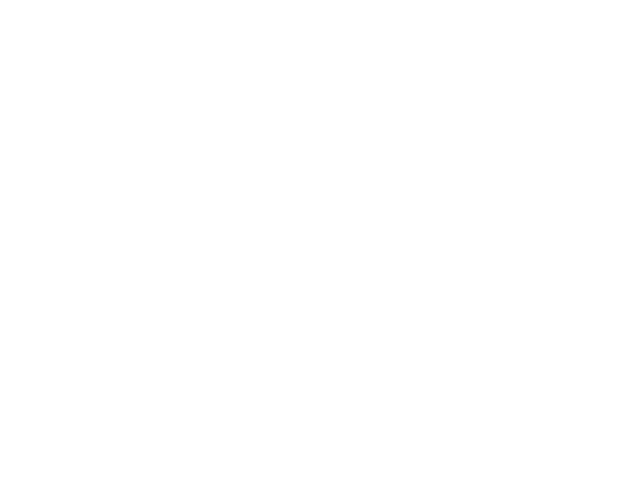
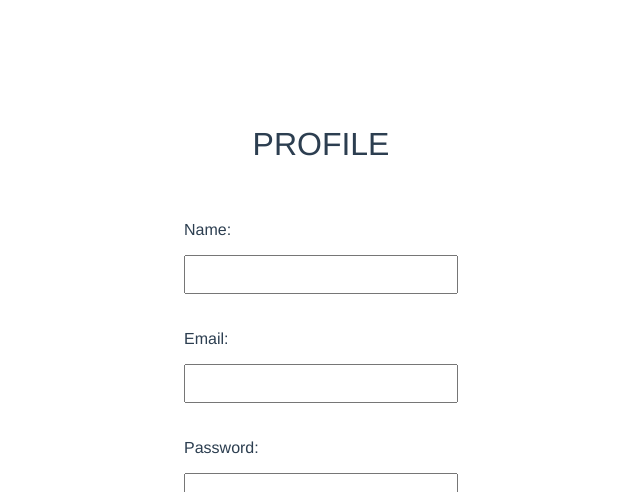
Before and after one commit to Briansangermano/MemoryGameVue, a Vue app: page /home in a window 1280 px wide. Shown: the top 492 px of the page, without its empty margins (319-959 px from the left). Built offline with nearby package versions, Linux system fonts and the light colour scheme.

Commit message:
Implement vuex on the project and change structure

```diff
--- a/package.json
+++ b/package.json
@@ -10,7 +10,8 @@
   "dependencies": {
     "core-js": "^3.19.1",
     "vue": "^2.6.11",
-    "vue-router": "^3.5.3"
+    "vue-router": "^3.5.3",
+    "vuex": "^3.6.2"
   },
   "devDependencies": {
     "@vue/cli-plugin-babel": "~4.5.0",
--- a/src/components/Login.vue
+++ b/src/components/Login.vue
@@ -2,45 +2,61 @@
   <div class="container">
     <div class="card-login">
       <h1>Sign In</h1>
-      <form class="form-group">
+      <div class="form-group">
           <input v-model="email" type="email" class="form-control" placeholder="Email" required>
           <input v-model="password" type="password" class="form-control" placeholder="Password" required>
           <input type="submit" class="btn-primary" @click="submit">
-      </form>
+      </div>
     </div>
   </div>
 </template>
 
 <script>
+import { mapState, mapActions} from "vuex";
+
 export default {
   name: 'Login',
   props: {},
 
-  data: function() {
+  data: () => {
     return {
       email: "",
       password: "",
     };
   },
 
+  computed: {
+    ...mapState(["users"]),
+  },
+
   methods: {
+    ...mapActions(['submitLoging']),
     submit() {
         if (this.email === "" || this.password === "") {
           alert("You need complete fields");
         } else {
-            console.log("LOGIN", this.email, this.password)
-            this.$router.push('profile')
+          if (this.isRegistred().length) {
+            this.submitLoging(this.email);
+            this.$router.push('home');
+          } else {
+            alert("User not is registred");
           }
+        }
+    },
+    isRegistred() {
+      return this.users.filter(user => (user.password === this.password) && (user.email === this.email));
     }
   },
 }
 </script>
 
-<style scope>
+<style scoped>
   .container {
+    margin-top: 200px;
     display: flex;
     justify-content: center;
   }
+
   .card-login {
     display: flex;
     justify-content: center;
@@ -52,6 +68,7 @@ export default {
     flex-direction: column;
     align-items: center;
   }
+
   .form-control {
     margin: 10px;
     padding: 10px;
--- a/src/components/Profile.vue
+++ b/src/components/Profile.vue
@@ -1,15 +1,71 @@
 <template>
-  <div>
-      <p>PROFILE</p>
+  <div class="container-profile">
+      <p class="title">PROFILE</p>
+      <div class="container">
+        <div class="input-container">
+          <p>Name:</p>
+          <input v-model="userLogged.name" type="text" class="form-control">
+        </div>
+        <div class="input-container">
+          <p>Email:</p>
+          <input v-model="userLogged.email" type="text" class="form-control">
+        </div>
+        <div class="input-container">
+          <p>Password:</p>
+          <input v-model="userLogged.password" type="text" class="form-control">
+        </div>
+      </div>
   </div>
 </template>
 
 <script>
+import { mapState } from "vuex";
+
 export default {
 
+   data: () => {
+    return {
+      email: "",
+      password: "",
+      name: "",
+    };
+  },
+
+  computed: {
+    ...mapState(["userLogged"]),
+  },
+
+  mounted () {
+    console.log("PASO", this.userLogged)
+  }
 }
 </script>
 
 <style>
+  .title {
+    font-size: 2em;
+  }
 
+  .container-profile {
+    margin-top: 10%;
+  }
+
+  .container {
+    display: flex;
+    justify-content: center;
+    align-items: center;
+    flex-direction: column;
+  }
+
+  .input-container {
+    margin: 10px 0;
+    display: flex;
+    flex-direction: column;
+    align-items: flex-start;
+  }
+
+  .form-control {
+    padding: 10px;
+    width: 250px;
+  }
 </style>
--- a/src/main.js
+++ b/src/main.js
@@ -1,10 +1,12 @@
 import Vue from 'vue'
 import App from './App.vue'
 import router from "./router";
+import store from "./store";
 
 Vue.config.productionTip = false
 
 new Vue({
   router,
-  render: (h) => h(App),
-}).$mount("#app");
+  store,
+  render: h => h(App)
+}).$mount('#app');
--- a/src/router/index.js
+++ b/src/router/index.js
@@ -1,7 +1,7 @@
 import Vue from "vue";
 import VueRouter from "vue-router";
-import Login from "../components/Login.vue";
-import Profile from "../components/Profile.vue";
+import Login from "../views/Login/Login.vue";
+import Home from "../views/Home/Home.vue";
 
 Vue.use(VueRouter);
 
@@ -12,15 +12,14 @@ const routes = [
     component: Login,
   },
   {
-    path: "/profile",
-    name: "Profile",
-    component: Profile,
+    path: "/home",
+    name: "Home",
+    component: Home,
   },
 ];
 
 const router = new VueRouter({
   mode: "history",
-  base: process.env.BASE_URL,
   routes,
 });
 
--- /dev/null
+++ b/src/store/actions.js
@@ -0,0 +1,7 @@
+import * as types from "./types";
+
+export default {
+  submitLoging({ commit }, emailUser) {
+    commit(types.SUBMIT_LOGING, { emailUser })
+  },
+};
--- /dev/null
+++ b/src/store/index.js
@@ -0,0 +1,30 @@
+import Vue from "vue";
+import Vuex from "vuex";
+
+import actions from "./actions";
+import mutations from "./mutations";
+
+Vue.use(Vuex);
+
+export default new Vuex.Store({
+  state: {
+    users: [
+      {
+        id: 1,
+        name: "Brian",
+        email: "test@test",
+        password: "1234",
+      },
+      {
+        id: 2,
+        name: "Juan",
+        email: "juan@gmail.com",
+        password: "1234",
+      }
+    ],
+    userLogged: {},
+  },
+  mutations,
+  actions,
+  modules: {},
+});
--- /dev/null
+++ b/src/store/mutations.js
@@ -0,0 +1,9 @@
+import * as types from "./types";
+
+export default {
+  // Loging
+  [types.SUBMIT_LOGING](state, { emailUser }) {
+    const userLogged = state.users.find((user) => user.email === emailUser);
+    state.userLogged = userLogged
+  },
+};
--- /dev/null
+++ b/src/store/types.js
@@ -0,0 +1,2 @@
+
+export const SUBMIT_LOGING = "SUBMIT_LOGING";
--- /dev/null
+++ b/src/views/Home/Home.vue
@@ -0,0 +1,16 @@
+<template>
+  <div class="home">
+    <Profile />
+  </div>
+</template>
+
+<script>
+import Profile from "../../components/Profile.vue";
+
+export default {
+  name: "Home",
+  components: {
+    Profile,
+  },
+};
+</script>
--- /dev/null
+++ b/src/views/Login/Login.vue
@@ -0,0 +1,16 @@
+<template>
+  <div class="login">
+    <Login />
+  </div>
+</template>
+
+<script>
+import Login from "../../components/Login.vue";
+
+export default {
+  name: "Home",
+  components: {
+    Login,
+  },
+};
+</script>
```
Also changed, not shown: 2 other files (tests, documents, lock files or other folders). Lines whose indentation alone changed are shown as unchanged.
